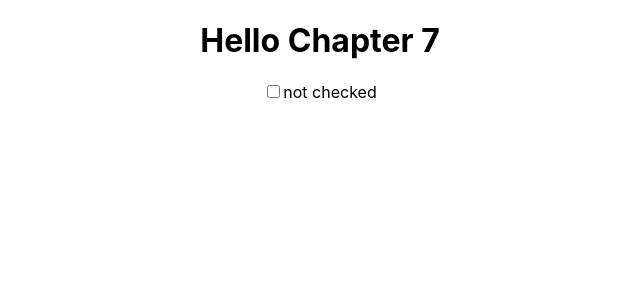
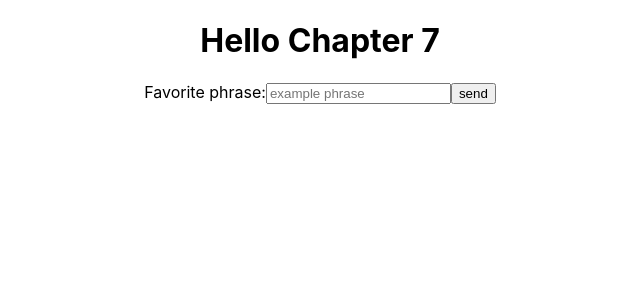
Before and after one commit to fpigeonjr/learning-react, a React (Create React App) app in the folder ch07/: page / in a window 1280 px wide. Shown: the top 300 px of the page, without its empty margins (320-960 px from the left). Built offline with nearby package versions, Linux system fonts and the light colour scheme.

Commit message:
starts fav phrase

```diff
--- a/ch07/src/App.js
+++ b/ch07/src/App.js
@@ -23,10 +23,32 @@ function CheckBox() {
 }
 
 function App() {
+  const [val, setVal] = React.useState('')
+  const [phrase, setPhrase] = React.useState('example phrase')
+
+  const createPhrase = () => {
+    setPhrase(val)
+    setVal('')
+  }
+
+  React.useEffect(() => {
+    console.log(`typing "${val}"`)
+  })
+
+  React.useEffect(() => {
+    console.log(`saved phrase: "${phrase}"`)
+  })
+
   return (
     <div className="App">
       <h1>Hello Chapter 7</h1>
-      <CheckBox />
+      <label htmlFor="phrase">Favorite phrase:</label>
+      <input
+        value={val}
+        placeholder={phrase}
+        onChange={(e) => setVal(e.target.value)}
+      />
+      <button onClick={createPhrase}>send</button>
     </div>
   )
 }
```
